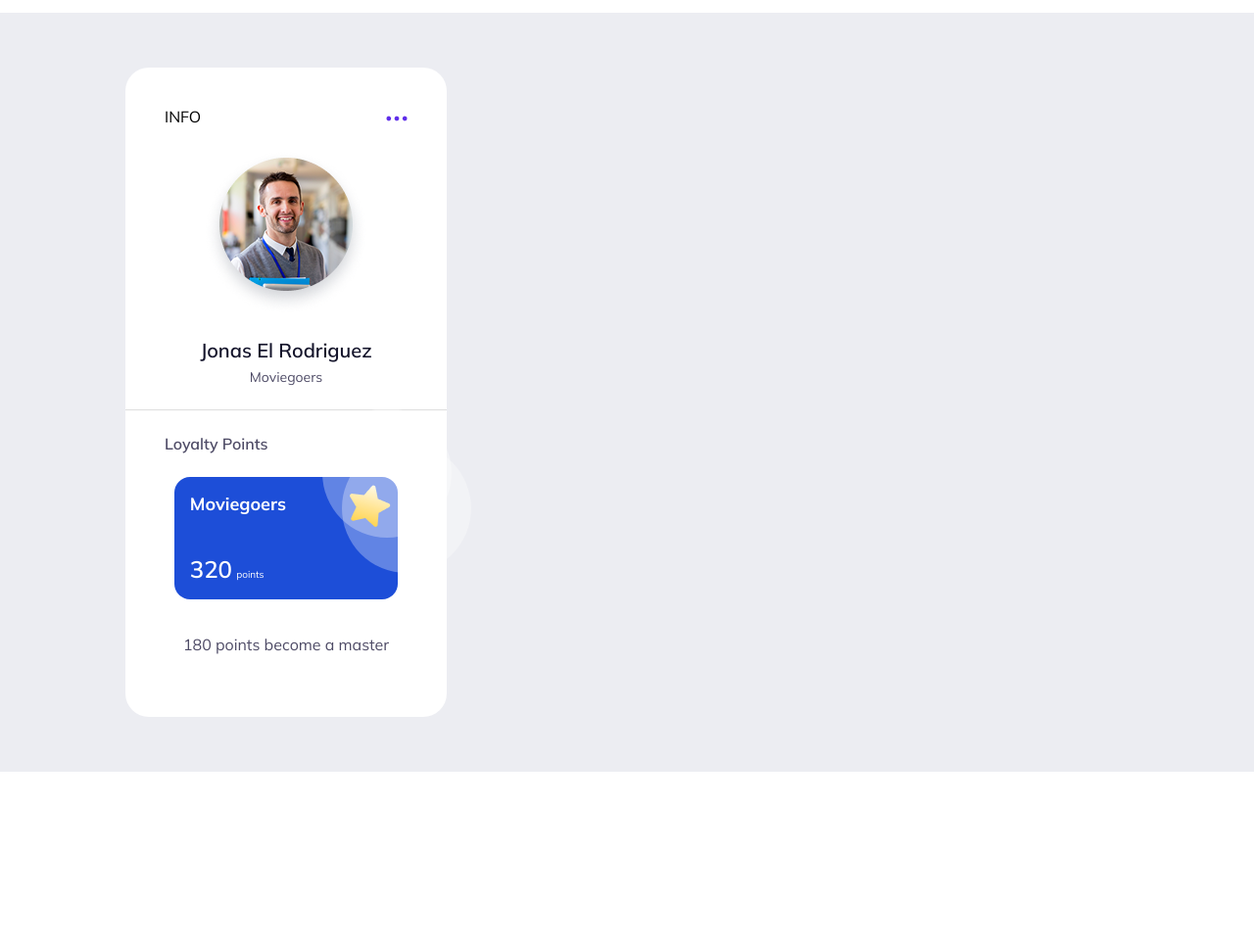
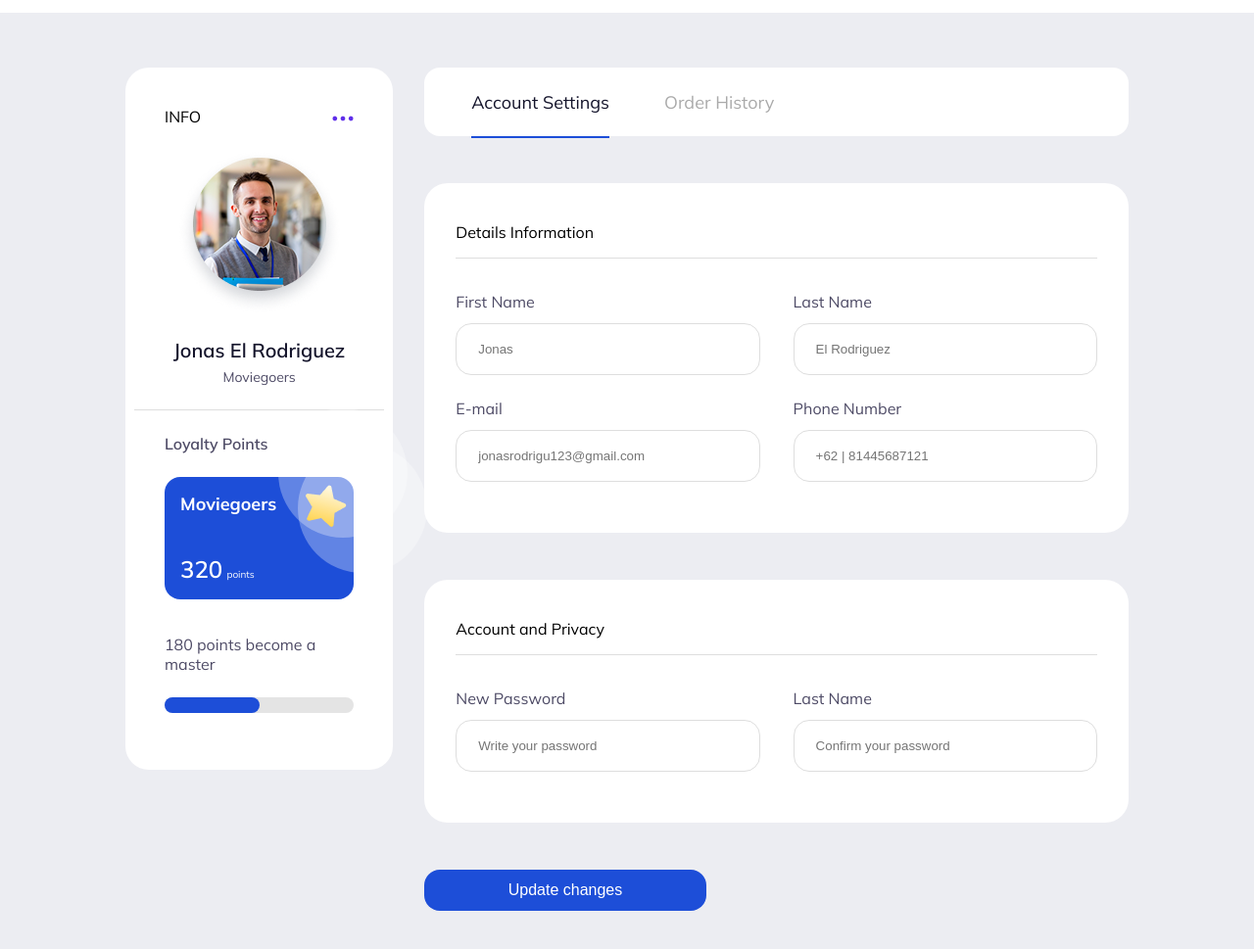
Before and after one commit to radifan9/tickitz-ticketing, a plain HTML site: page pages/profile-page.html in a window 1280 px wide. Shown: the part 75-1044 px from the top of the page at 98% size. Before the commit the page ends 863 px from the top, so only its background shows below. Drawn offline with Linux system fonts and the light colour scheme.

Commit message:
feat: added main page for changing password

```diff
--- a/pages/profile-page.html
+++ b/pages/profile-page.html
@@ -82,7 +82,85 @@
         </aside>
 
         <!-- Main Page -->
-        <main></main>
+        <main>
+          <header class="header-top">
+            <!-- Acc Setting -->
+            <span class="selected">Account Settings</span>
+
+            <!-- Order History -->
+            <span>Order History</span>
+          </header>
+
+          <!-- Details Information -->
+          <section class="f-details-info">
+            <h2 class="title-text">Details Information</h2>
+
+            <!-- Horizontal Line -->
+            <div class="almost-full-hr"></div>
+
+            <div class="g-details-info">
+              <div class="f-label-input">
+                <label class="title-text" for="first-name">First Name</label>
+                <input type="text" id="first-name" placeholder="Jonas" />
+              </div>
+
+              <div class="f-label-input">
+                <label class="title-text" for="last-name">Last Name</label>
+                <input type="text" id="last-name" placeholder="El Rodriguez" />
+              </div>
+
+              <div class="f-label-input">
+                <label class="title-text" for="email">E-mail</label>
+                <input
+                  type="email"
+                  id="email"
+                  placeholder="jonasrodrigu123@gmail.com"
+                />
+              </div>
+
+              <div class="f-label-input">
+                <label class="title-text" for="phone-num">Phone Number</label>
+                <input
+                  type="text"
+                  id="phone-num"
+                  placeholder="+62 | 81445687121"
+                />
+              </div>
+            </div>
+          </section>
+
+          <!-- ACCOUNT AND PRIVACY -->
+          <section class="f-details-info">
+            <h2 class="title-text">Account and Privacy</h2>
+
+            <!-- Horizontal Line -->
+            <div class="almost-full-hr"></div>
+
+            <div class="g-details-info">
+              <div class="f-label-input">
+                <label class="title-text" for="new-pass">New Password</label>
+                <input
+                  type="password"
+                  id="new-pass"
+                  placeholder="Write your password"
+                />
+              </div>
+
+              <div class="f-label-input">
+                <label class="title-text" for="new-pass-confirm"
+                  >Last Name</label
+                >
+                <input
+                  type="password"
+                  id="new-pass-confirm"
+                  placeholder="Confirm your password"
+                />
+              </div>
+            </div>
+          </section>
+
+          <button class="update-changes">Update changes</button>
+        </main>
       </div>
     </div>
   </body>
--- a/styles/profile-page.css
+++ b/styles/profile-page.css
@@ -10,10 +10,15 @@
   padding-bottom: 56px;
   margin-left: 128px;
   margin-right: 128px;
+
+  display: flex;
+  gap: 32px;
 }
 
+/* SIDEBAR */
 .sidebar {
   width: 328px;
+  height: fit-content;
   padding: 40px;
   background-color: #ffffff;
   border-radius: 24px;
@@ -127,3 +132,128 @@
   font-size: 16px;
   color: #4e4b66;
 }
+
+/* Outer */
+.progress-bar {
+  width: 100%;
+  height: 16px;
+  background-color: #e4e4e4;
+  border-radius: 8px;
+
+  position: relative;
+
+  margin-bottom: 18px;
+}
+
+.progress-bar::after {
+  content: "";
+  width: 50%;
+  height: 100%;
+  background-color: #1d4ed8;
+  border-radius: 8px;
+
+  position: absolute;
+}
+
+/* Inner */
+
+/* MAIN */
+main {
+  width: 100%;
+
+  display: flex;
+  flex-direction: column;
+  gap: 48px;
+}
+
+.header-top {
+  background-color: #ffffff;
+  border-radius: 16px;
+  height: 70px;
+  padding-left: 3rem;
+  width: 100%;
+
+  font-weight: 400;
+  font-size: 18px;
+  color: #aaaaaa;
+
+  display: flex;
+  gap: 56px;
+  align-items: center;
+}
+
+.selected {
+  color: #14142b;
+  position: relative;
+}
+
+.selected::after {
+  content: "";
+  width: 100%;
+  border-bottom: 2px solid #1d4ed8;
+  position: absolute;
+  top: 46px;
+  left: 0;
+}
+
+/* DETAILS INFORMATION */
+.f-details-info {
+  background-color: #ffffff;
+  border: 0;
+  border-radius: 24px;
+  padding: 40px 32px;
+
+  display: flex;
+  flex-direction: column;
+  gap: 16px;
+}
+
+.almost-full-hr {
+  border-bottom: 1px solid #dedede;
+  margin-bottom: 18px;
+}
+
+.title-text {
+  font-weight: 400;
+  font-size: 16px;
+}
+
+.g-details-info {
+  margin-bottom: 12px;
+
+  display: grid;
+  grid-template-columns: repeat(2, 1fr);
+  column-gap: 34px;
+  row-gap: 24px;
+}
+
+.f-label-input > .title-text {
+  color: #4e4b66;
+}
+
+.f-label-input {
+  display: flex;
+  flex-direction: column;
+  gap: 12px;
+}
+
+.f-label-input > input {
+  border: 1px solid #dedede;
+  border-radius: 16px;
+  padding: 18px 22px;
+}
+
+.update-changes {
+  width: 40%;
+  padding: 12px 32px;
+  border: 0;
+  border-radius: 16px;
+  background-color: #1d4ed8;
+  color: #ffffff;
+  font-weight: 500;
+  font-size: 16px;
+}
+
+.update-changes:hover {
+  cursor: pointer;
+}
```
